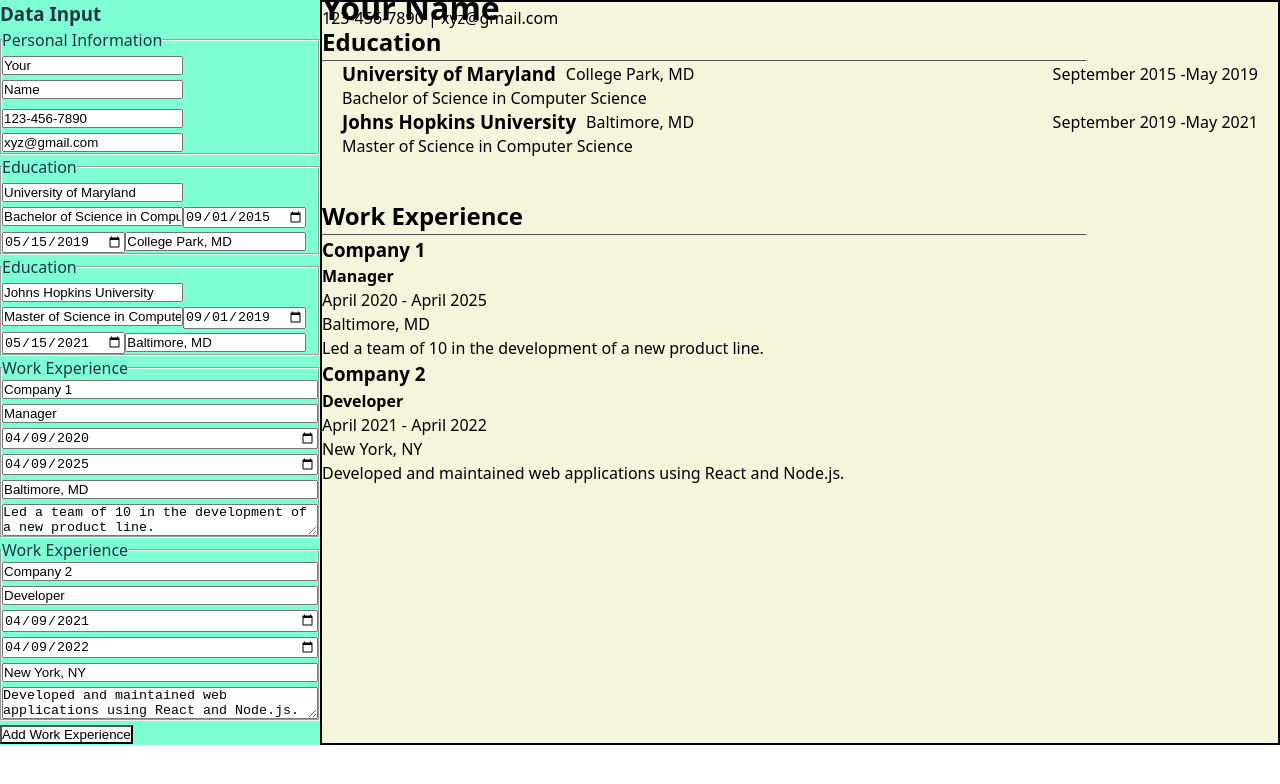
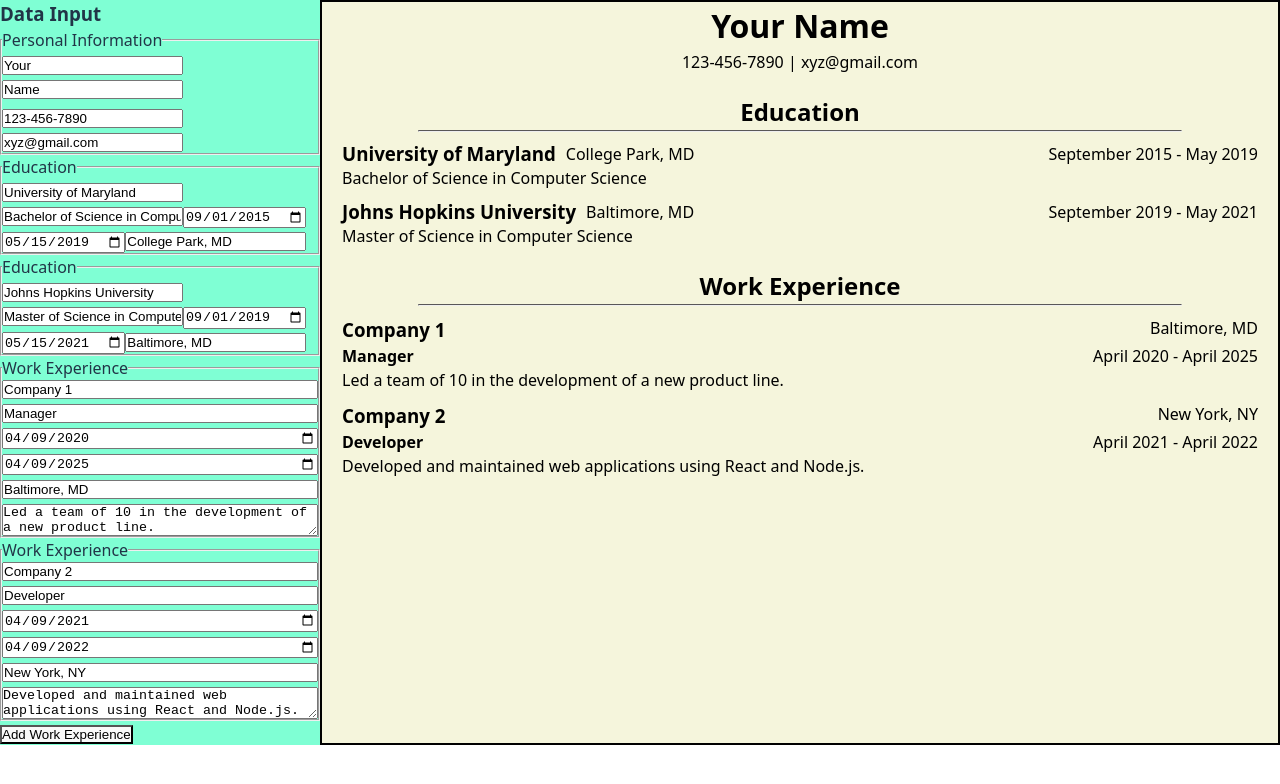
Before and after one commit to FishShalami/cv-builder-react, a React (Vite) app: page / in a window 1280 px wide. Shown: the top 784 px of the page. Built offline with nearby package versions, Linux system fonts and the light colour scheme.

Commit message:
Adjusted css for resume layout, all formating looks correct

```diff
--- a/src/App.css
+++ b/src/App.css
@@ -22,17 +22,35 @@
 }
 
 .cv-header {
-  line-height: 0.7rem;
+  text-align: center;
+}
+
+.education-header {
+  text-align: center;
+  margin-top: 20px;
 }
 
 .work-experience-header {
-  margin-top: 40px;
-  /* line-height: 0.5rem; */
+  text-align: center;
+  margin-top: 20px;
 }
 
 .work-experience-body {
+  margin: 0 20px;
+}
+
+.work-body {
+  margin: 10px 0;
+}
+
+.company-line {
   display: flex;
-  justify-content: left;
+  justify-content: space-between;
+}
+
+.work-position {
+  display: flex;
+  justify-content: space-between;
 }
 
 .outputs {
@@ -44,6 +62,8 @@
 hr.solid {
   border-top: 1px solid #595757;
   width: 80%;
+  text-align: center;
+  margin: 0 auto;
 }
 
 .schoolline {
@@ -65,7 +85,9 @@
 .school-body {
   display: grid;
   grid-template-rows: 1fr 1fr;
+  margin: 10px 0;
 }
+
 .degree > p {
   margin: 0 20px;
 }
--- a/src/App.jsx
+++ b/src/App.jsx
@@ -148,7 +148,7 @@
                   <div className="schooldates">
                     {edu.startDateEducation !== "" &&
                       moment(edu.startDateEducation).format("MMMM YYYY")}{" "}
-                    -{moment(edu.endDateEducation).format("MMMM YYYY")}
+                    - {moment(edu.endDateEducation).format("MMMM YYYY")}
                   </div>
                 </div>
                 <div className="degree">
@@ -160,23 +160,26 @@
           <div className="work-experience-header">
             <h2>Work Experience</h2>
             <hr className="solid" />
-            <div className="work-experence-body">
-              {workExperiences.map((work, index) => (
-                <div key={index}>
+          </div>
+          <div className="work-experience-body">
+            {workExperiences.map((work, index) => (
+              <div className="work-body" key={index}>
+                <div className="company-line">
                   <h3>{work.companyName}</h3>
+                  <p>{work.positionLocation}</p>
+                </div>
+                <div className="work-position">
                   <p>
                     <b>{work.positionTitle}</b>
-                    <br />
+                  </p>
+                  <p>
                     {moment(work.startDate).format("MMMM YYYY")} -{" "}
                     {moment(work.endDate).format("MMMM YYYY")}
-                    <br />
-                    {work.positionLocation}
-                    <br />
-                    {work.positionDescription}
                   </p>
                 </div>
-              ))}
-            </div>
+                <p>{work.positionDescription}</p>
+              </div>
+            ))}
           </div>
         </div>
       </div>
```
